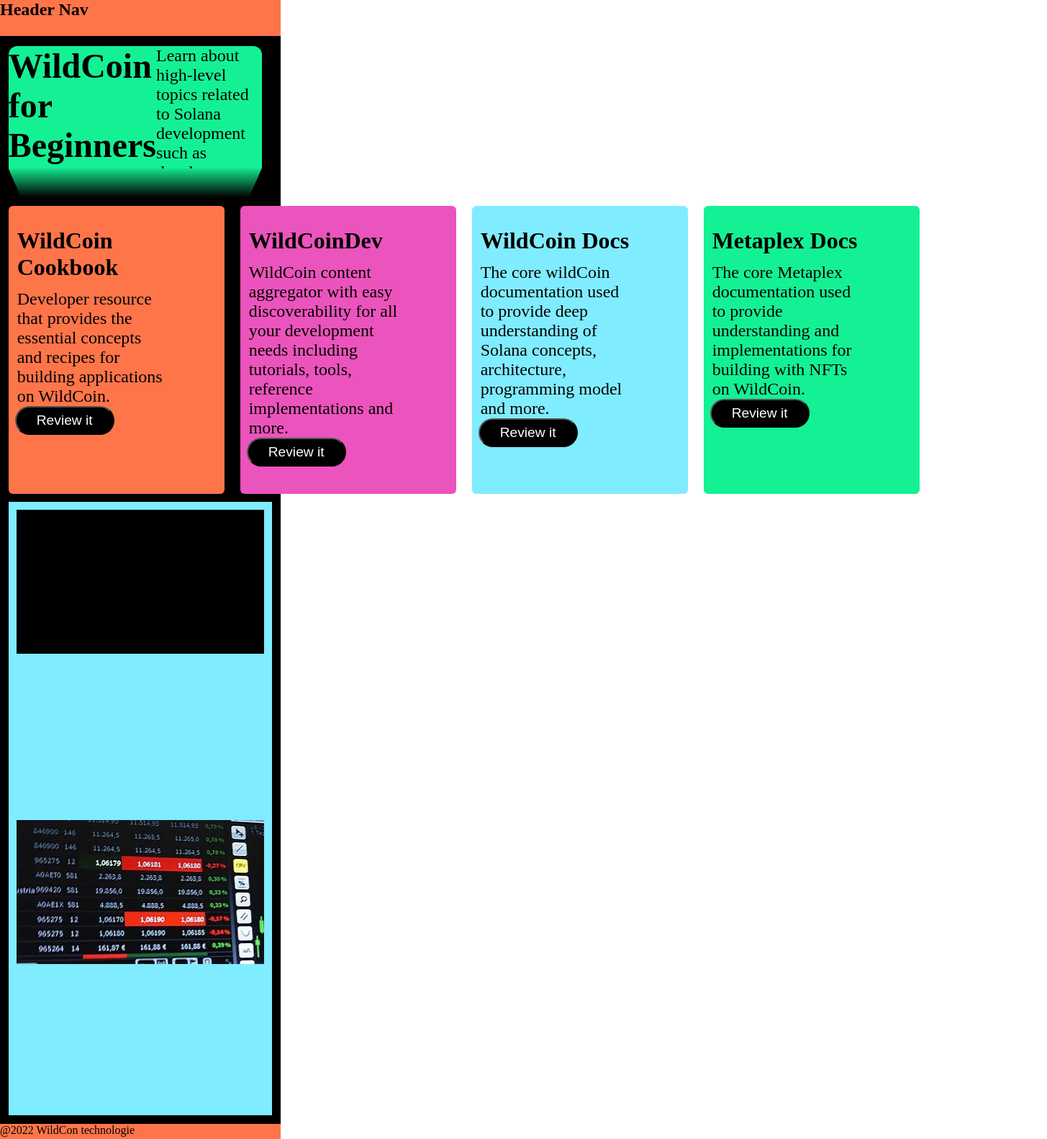
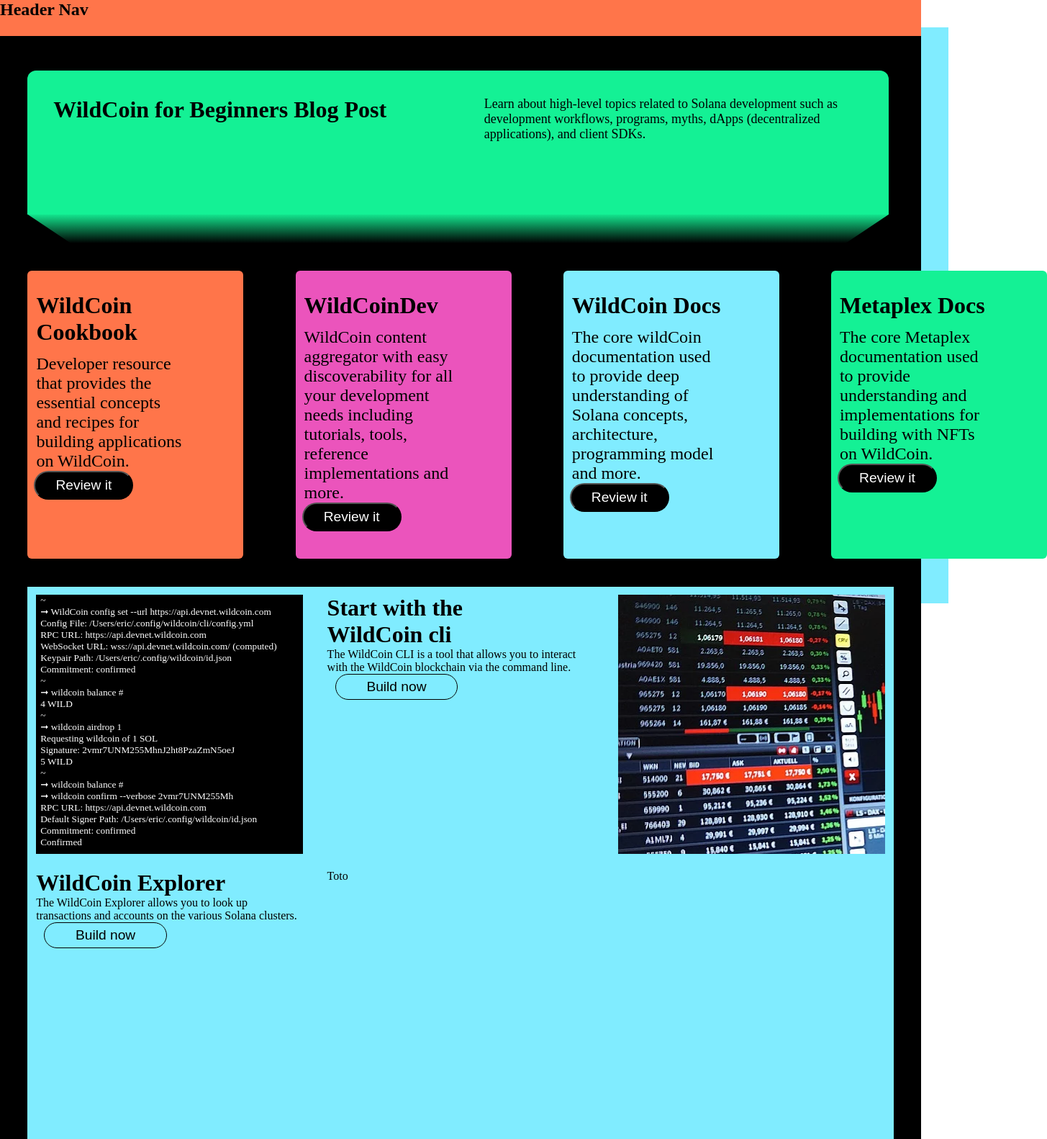
Before and after one commit to EricPRADIER/projet1-crypto, a plain HTML site: page pages/devresources/developper-resources.html in a window 1280 px wide. Shown: the top 1582 px of the page at 72% size, 1455 px wide, since content can reach past the window. Drawn offline with Linux system fonts and the light colour scheme.

Commit message:
last modif

```diff
--- a/pages/devresources/developper-resources.css
+++ b/pages/devresources/developper-resources.css
@@ -1,12 +1,23 @@
+@import url('https://fonts.googleapis.com/css2?family=Inter:wght@200;400;500;800&display=swap');
+
+/*primary color(couleur wild code school) : rgb(247, 108, 108) */
+/*secondary color(le blanc): whitesmoke*/
+
 * {
     margin: 0px;
     padding: 0px;
     box-sizing: border-box;
+    font-family: 'Inter' sans-serif;
 }
 
+:root {
+    --main-bg-color: rgb(247, 108, 108);
+  }
+  /*--main-bg-color: rgb(247, 108, 108);*/
+
 body {
-    width: 390px;
-    max-width: 390px;
+    /*width: 390px;*/
+    /*max-width: 390px;*/
     max-height: 844px;
     min-height: 844px; /* marche pas */
     background-color: white;
@@ -18,27 +29,28 @@
 
 .nav {
     background-color: rgb(255, 117, 74);
+    /*background-color: var(--primaryColor);*/
     height: 50px;
 }
 
 .beginnersBlog div {
     margin-top: 4%;
     background-color: rgb(20, 241, 149);
-    height: 170px;
+    height: 200px;
     width: 100%;
 }
 
 .beginnersBlog {
     display: flex;
     flex-direction: row;
-    width: 80%;
+    width: 93.5%;
     margin-left: 3%;
     min-width: 22rem;
 }
 
 .devresource1-3 {
     height: 40px;
-    width: 80%;
+    width: 93.5%;
     margin-left: 3%;
     min-width: 22rem;
     background: linear-gradient(180deg,#14f195 -5.71%,transparent);
@@ -50,8 +62,18 @@
     border-radius:  12px 0px 0px 0px;
 }
 
+.devresource1-1 h1 {
+    margin: 6%;
+    font-size: xx-large;
+}
+
 .devresource1-2 {
     border-radius:  0px 12px 0px 0px;
+}
+
+.devresource1-2 p {
+    margin: 6%;
+    font-size: large;
 }
 
 .devresource1-1 {
@@ -90,19 +112,6 @@
     font-size: x-large;
 }
 
-.bloc button {
-    background-color: #000;
-    color: white;
-    position: -10%;
-    margin-left: 3%;
-    height: 10%;
-    width: 46%;
-    border-radius: 40px;
-    font-size: larger;
-    top: 380px;
-    /*top: calc(article.height-button.height);*/
-}
-
 .bloc1 {
     background-color: rgb(255, 117, 74);
 }
@@ -122,10 +131,37 @@
     background-color: rgb(235, 84, 188);
 }
 
+.blackButton {
+    background-color: #000;
+    color: white;
+    position: -10%;
+    margin-left: 3%;
+    height: 10%;
+    width: 46%;
+    border-radius: 40px;
+    font-size: larger;
+    top: 380px;
+    /*top: calc(article.height-button.height);*/
+}
+
+.whiteButton {
+    position: -10%;
+    margin-left: 3%;
+    height: 10%;
+    width: 46%;
+    border-radius: 40px;
+    background:transparent;
+    border: solid 1px black;
+    font-size: larger;
+    top: 380px;
+    /*top: calc(article.height-button.height);*/
+}
+
 .toolsContainer {
     background-color: rgb(128, 236, 255);
-    display: flex;
-    flex-direction: column;
+    display: grid;
+    grid-template-rows: 1fr 1fr 1fr 1fr 1fr 1fr;
+    width: 360px;
     margin-left: 3%;
     margin-bottom: 3%;
     width: 94%;
@@ -134,18 +170,48 @@
 
 .toolBloc {
     background-color: rgb(128, 236, 255);
-    height: 200px;
+    height: 360px;
 }
 
-.ToolBloc1,.ToolBloc3 {
+.toolBloc1 {
     background-color:black;
+}
+
+.toolBloc1, .toolBloc2, .toolBloc3, .toolBloc4,  .toolBloc5, .toolBloc6  {
     margin-left: 3%;
     margin-top: 3%;
     width: 94%;
 }
 
-.ToolBloc3 {
-    background-image: url("/assets/images/chart-1905225_960_720.webp");
+.toolBloc2 h1, .toolBloc4 h1 {
+    font-size: xx-large;
+}
+
+.toolBloc3 {
+    background-image: url("/pages/devresources/assets/images/chart-1905225_960_720.webp");
+}
+
+.toolBloc5 {
+    height: 100vh;
+    width: 100vw;
+    object-fit: cover;
+    position: fixed;
+    left: 0;
+    right: 0;
+    top: 0;
+    bottom: 0;
+    z-index: -1;
+    /*background-clip: url("/media/cc0-videos/flower.webm");*/
+}
+
+.toolblock2 h1, .toolblock2 p {
+    padding-left: 6px;
+}
+
+.toolBloc1 p {
+    font-size: smaller;
+    color:  white;
+    padding-left: 6px;
 }
 
 footer {
@@ -154,14 +220,33 @@
 }
 
 @media screen and (max-width: 390px) {
+
     body {
         max-width: 390px;
         max-height: 844px;
     }
 }
 
-@media screen and (min-width:601px) {
-    body {
-        max-width: 1200px;
+@media screen and (min-width:391px) and (max-width:800px) {
+
+    .toolBloc {
+        height: 390px;
+    }
+
+    .toolsContainer {
+        grid-template-columns: 1fr 1fr;
+        grid-template-rows: 1fr 1fr 1fr 1fr;
     }
 }
+
+@media screen and (min-width:801px) {
+
+    .toolsContainer {
+        /*
+        grid-template-columns: 1fr 1fr;
+        grid-template-rows: 1fr 1fr;*/
+
+        grid-template-columns: 1fr 1fr 1fr;
+        grid-template-rows: 1fr 1fr 1fr;
+    }
+}
--- a/pages/devresources/developper-resources.html
+++ b/pages/devresources/developper-resources.html
@@ -30,35 +30,84 @@
             <article class="bloc bloc1">
                 <h1>WildCoin Cookbook</h1>
                 <p>Developer resource that provides the essential concepts and recipes for building applications on WildCoin.</p>
-                <button>Review it</button>
+                <button class="blackButton">Review it</button>
             </article>
             <article class="bloc bloc2">
                 <h1>WildCoinDev</h1>
                 <p>WildCoin content aggregator with easy discoverability for all your development needs including tutorials, tools, reference implementations and more.</p>
-                <button>Review it</button>
+                <button class=blackButton>Review it</button>
             </article>
             <article class="bloc bloc3">
                 <h1>WildCoin Docs</h1>
                 <p>The core wildCoin documentation used to provide deep understanding of Solana concepts, architecture, programming model and more.</p>
-                <button>Review it</button>
+                <button class=blackButton>Review it</button>
             </article>
             <article class="bloc bloc4">
                 <h1>Metaplex Docs</h1>
                 <p>The core Metaplex documentation used to provide understanding and implementations for building with NFTs on WildCoin.</p>
-                <button>Review it</button>
+                <button class=blackButton>Review it</button>
             </article>
         </section>
         <section>
             <div class="toolsContainer">
-                <article class="toolBloc ToolBloc1"></article>
-                <article class="toolBloc ToolBloc2"></article>
-                <article class="toolBloc ToolBloc3"></article>
-                <article class="toolBloc ToolBloc4"></article>
+                <article class="toolBloc toolBloc1">
+                    <p></p>
+                    <p>~</p>
+                    <p>➞  WildCoin config set --url https://api.devnet.wildcoin.com</p>
+                    <p>Config File: /Users/eric/.config/wildcoin/cli/config.yml</p>
+                    <p>RPC URL: https://api.devnet.wildcoin.com</p>
+                    <p> WebSocket URL: wss://api.devnet.wildcoin.com/ (computed)</p>
+                    <p></p>
+                    <p> Keypair Path: /Users/eric/.config/wildcoin/id.json</p>
+                    <p> Commitment: confirmed</p>
+                    <p></p>
+                    <p>~</p>
+                    <p> ➞  wildcoin balance #</p>
+                    <p> 4 WILD</p>
+                    <p></p>
+                    <p> ~</p>
+                    <p> ➞  wildcoin airdrop 1</p>
+                    <p> Requesting wildcoin of 1 SOL</p>
+                    <p></p>
+                    <p> Signature: 2vmr7UNM255MhnJ2ht8PzaZmN5oeJ</p>
+                    <p></p>
+                    <p> 5 WILD</p>
+                    <p></p>
+                    <p> ~</p>
+                    <p>  ➞  wildcoin balance #</p>
+                    <p></p>
+                    <p> ➞  wildcoin confirm --verbose 2vmr7UNM255Mh</p>
+                    <p> RPC URL: https://api.devnet.wildcoin.com</p>
+                    <p> Default Signer Path: /Users/eric/.config/wildcoin/id.json</p>
+                    <p> Commitment: confirmed</p>
+                    <p></p>
+                    <p>Confirmed</p>
+                </article>
+                <article class="toolBloc toolBloc2">
+                    <h1>Start with the</h1>
+                    <h1>WildCoin cli</h1>
+                    <p>The WildCoin CLI is a tool that allows you to interact with the WildCoin blockchain via the command line.</p>
+                    <button class=whiteButton>Build now</button>
+                </article>
+                <article class="/toolBloc toolBloc3">
+                </article>
+                <article class="toolBloc toolBloc4">
+                    <h1>WildCoin Explorer</h1>
+                    <p>The WildCoin Explorer allows you to look up transactions and accounts on the various Solana clusters.</p>
+                    <button class=whiteButton>Build now</button>
+                </article>
+                <article class="toolBloc toolBloc5">
+                    <source src="/media/cc0-videos/flower.webm" type="video/webm">
+                </article>
+                <article class="toolBloc toolBloc6">
+                    <p>Toto</p>
+                </article>
             </div>
         </section>
     <footer>
         <div>@2022 WildCon technologie</div>
      </footer>
     </main>
+    <script src="scriptdevres.js"></script>
 </body>
 </html>
--- /dev/null
+++ b/pages/devresources/scriptdevres.js
@@ -0,0 +1,47 @@
+/*
+var item = document.getElementsByClassName("blackButton");
+item.addEventListener("mouseover", func, false);
+
+function func()
+{
+    var item = document.getElementsByClassName("blackButton");
+   item.setAttribute("style", "background-color:white;")
+}*/
+
+/*
+var item = document.getElementById("button");
+item.addEventListener("mouseover", func, false);
+
+function func()
+{
+   var item = document.getElementById("button");
+   item.setAttribute("style", "background-color:blue;")
+}*/
+
+
+
+//const blackButton = document.querySelector(".blackButton");
+
+const blackButton = document.getElementsByClassName("blackButton");
+const whiteButton = document.getElementsByClassName("whiteButton");
+
+blackButton.addEventListener("mouseover", function (event) {
+    //blackButton.style.backgroundColor = "white";
+    event.target.style.backgroundColor = "white";
+  });
+
+whiteButton.addEventListener("mouseover", function (event) {
+    event.target.style.color = "orange";
+    event.target.backgroundColor = "red";
+    //whiteButton.style.backgroundColor = "white";
+});
+
+
+//  test.addEventListener("mouseover", function( event ) {
+    // on met l'accent sur la cible de mouseover
+ //   event.target.style.color = "orange";
+
+ /*
+ function calcRectArea(width, height) {
+    return width * height;
+  }*/
```
Also changed, not shown: pages/devresources/developper-resources.js (deleted).
